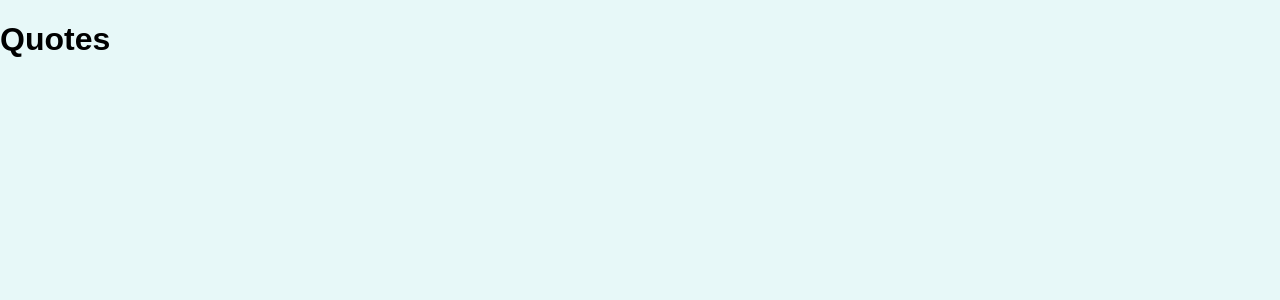
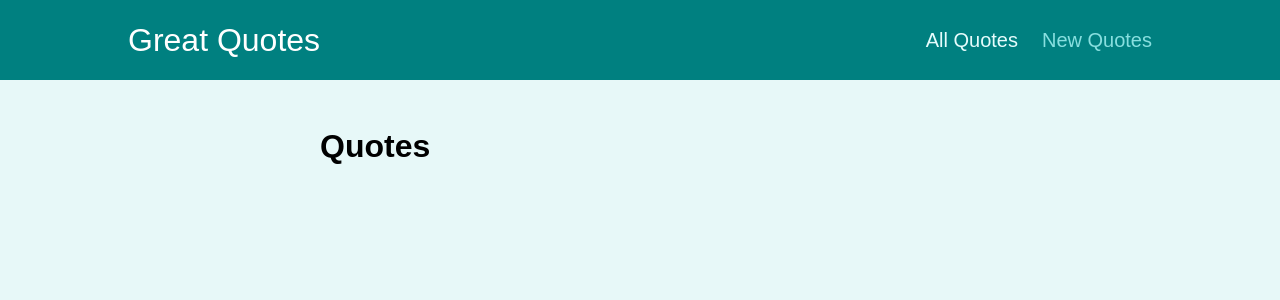
Before and after one commit to mazenadel19/react-router-quotes, a React (Create React App) app: page /quotes in a window 1280 px wide. Shown: the top 300 px of the page. Built offline with nearby package versions, Linux system fonts and the light colour scheme.

Commit message:
wrapper and navigation components

```diff
--- a/src/App.js
+++ b/src/App.js
@@ -1,10 +1,13 @@
 import { Redirect, Route, Switch } from 'react-router-dom'
+import Layout from './components/layout/Layout'
 import NewQuote from './pages/NewQuote'
 import Quotes from './pages/Quotes'
 import QuotesDetail from './pages/QuotesDetail'
 
 function App() {
 	return (
+		<>
+			<Layout>
 				<Switch>
 					{/* switch leads to have only one active route at a time */}
 					<Route path='/' exact>
@@ -20,6 +23,8 @@
 						<QuotesDetail />
 					</Route>
 				</Switch>
+			</Layout>
+		</>
 	)
 }
 
--- /dev/null
+++ b/src/components/layout/Layout.jsx
@@ -0,0 +1,14 @@
+import classes from './Layout.module.css'
+import MainNavigation from './MainNavigation'
+
+const Layout = props => {
+	console.log(props)
+	return (
+		<div>
+			<MainNavigation />
+			<main className={classes.main}>{props.children}</main>
+		</div>
+	)
+}
+
+export default Layout
--- /dev/null
+++ b/src/components/layout/MainNavigation.jsx
@@ -0,0 +1,26 @@
+import { NavLink } from 'react-router-dom'
+import classes from './MainNavigation.module.css'
+
+const MainNavigation = () => {
+	return (
+		<header className={classes.header}>
+			<div className={classes.logo}>Great Quotes</div>
+			<nav className={classes.nav}>
+				<ul>
+					<li>
+						<NavLink to='/quotes' activeClassName={classes.active}>
+							All Quotes
+						</NavLink>
+					</li>
+					<li>
+						<NavLink to='/newquote' activeClassName={classes.active}>
+							New Quotes
+						</NavLink>
+					</li>
+				</ul>
+			</nav>
+		</header>
+	)
+}
+
+export default MainNavigation
```
Lines whose indentation alone changed are shown as unchanged.
